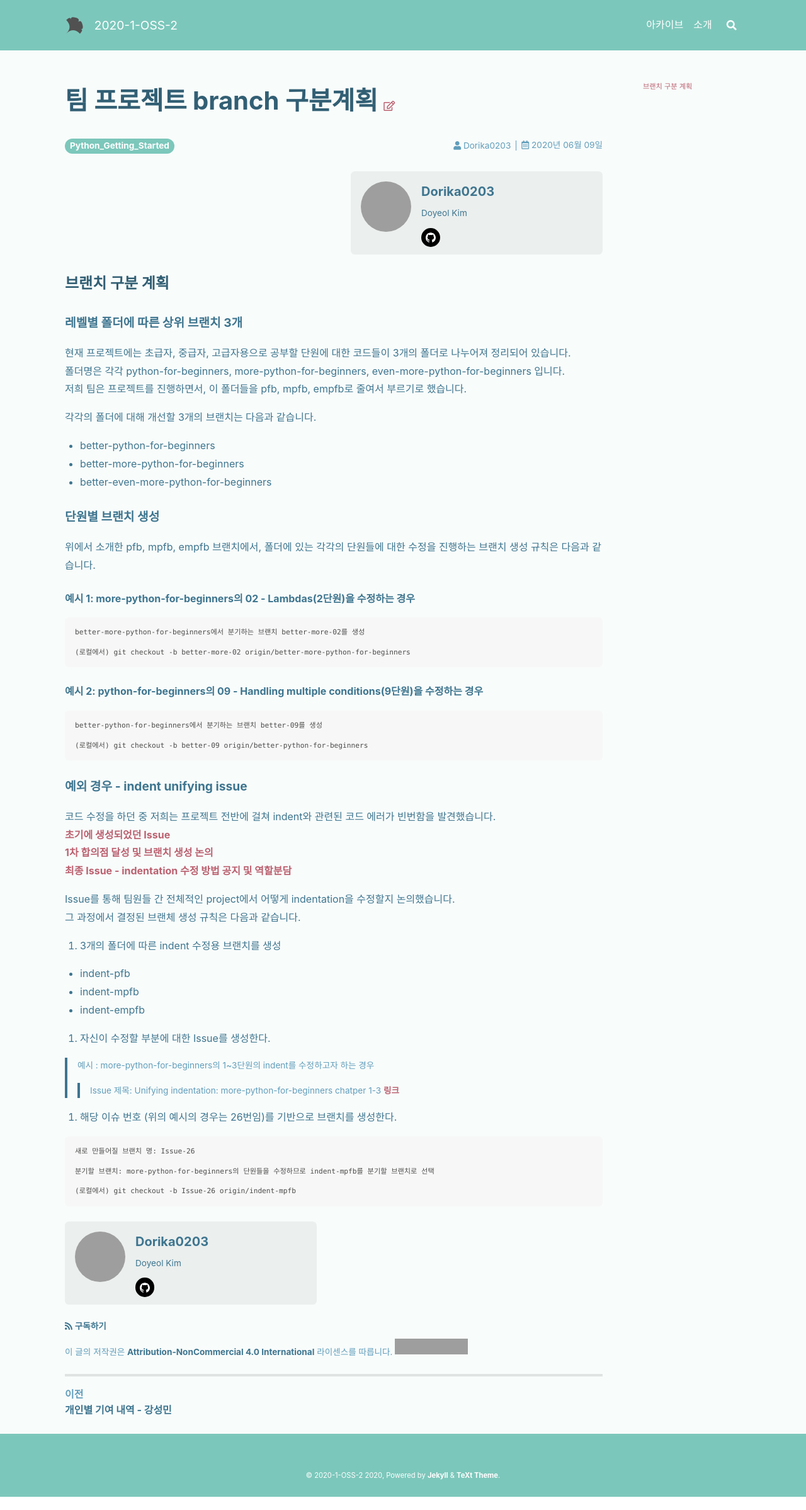
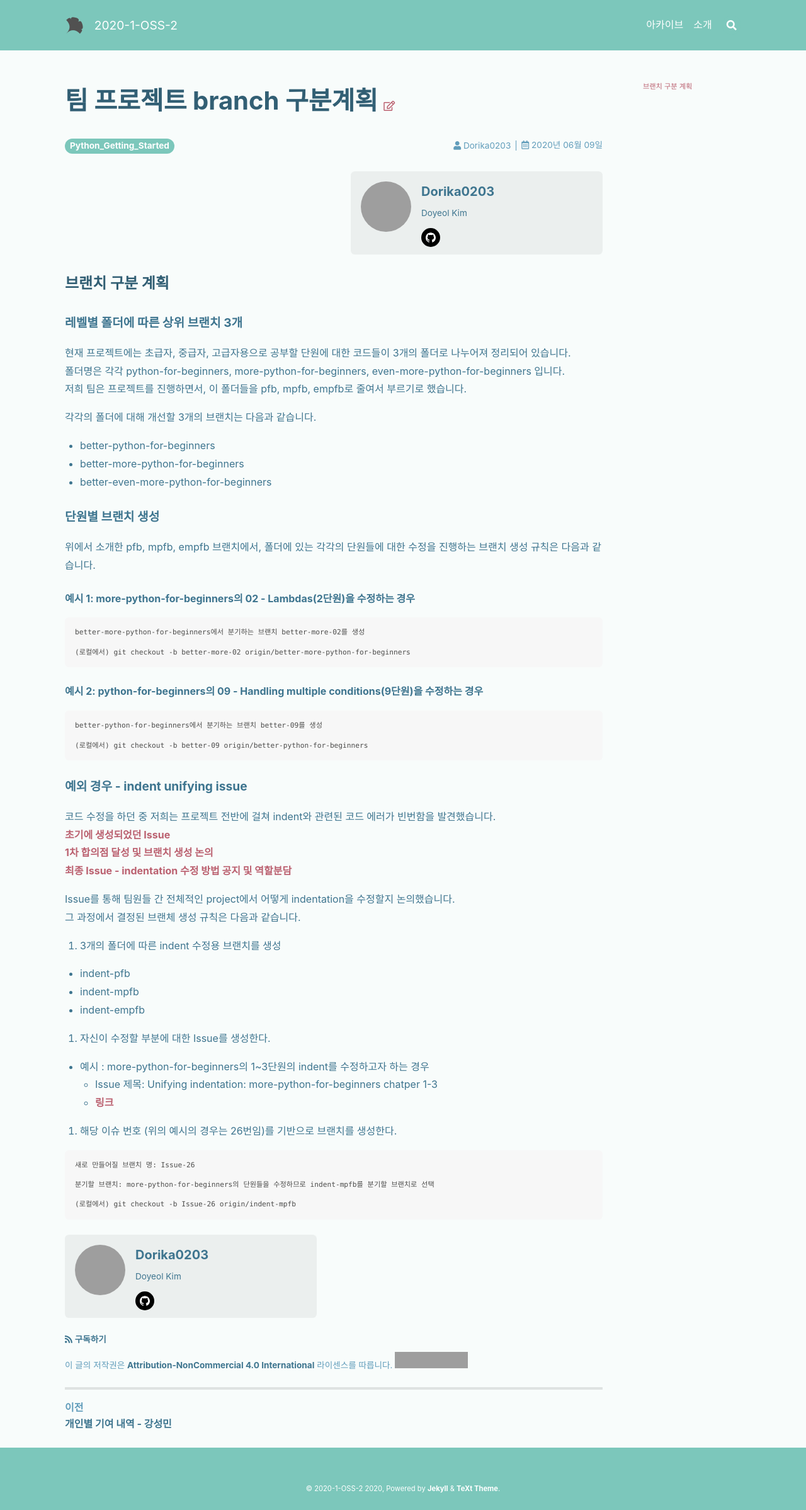
Before and after one commit to 20-1-SKKU-OSS/2020-1-OSS-2, a Jekyll site: the page built from docs/_posts/2020-06-09-Branch-Creating-Rule.md, in a window 1280 px wide. Shown: the whole page at 63% size. Built offline with Jekyll 4.4.1, drawn with Linux system fonts in a browser that asks for light colours; nearby versions of some CDN libraries; before the commit the page ends 2376 px from its top, so only the background shows below that; grey boxes are pictures that could not be loaded.

```diff
--- a/docs/_posts/2020-06-09-Branch-Creating-Rule.md
+++ b/docs/_posts/2020-06-09-Branch-Creating-Rule.md
@@ -58,9 +58,9 @@ Issue를 통해 팀원들 간 전체적인 project에서 어떻게 indentation
 
 2. 자신이 수정할 부분에 대한 Issue를 생성한다.
 
-> 예시 : more-python-for-beginners의 1~3단원의 indent를 수정하고자 하는 경우
-> > Issue 제목: Unifying indentation: more-python-for-beginners chatper 1-3
-> > [링크](https://github.com/20-1-SKKU-OSS/c9-python-getting-started/issues/26)
+  + 예시 : more-python-for-beginners의 1~3단원의 indent를 수정하고자 하는 경우
+     + Issue 제목: Unifying indentation: more-python-for-beginners chatper 1-3
+     + [링크](https://github.com/20-1-SKKU-OSS/c9-python-getting-started/issues/26)
 
 
 3. 해당 이슈 번호 (위의 예시의 경우는 26번임)를 기반으로 브랜치를 생성한다.
```
